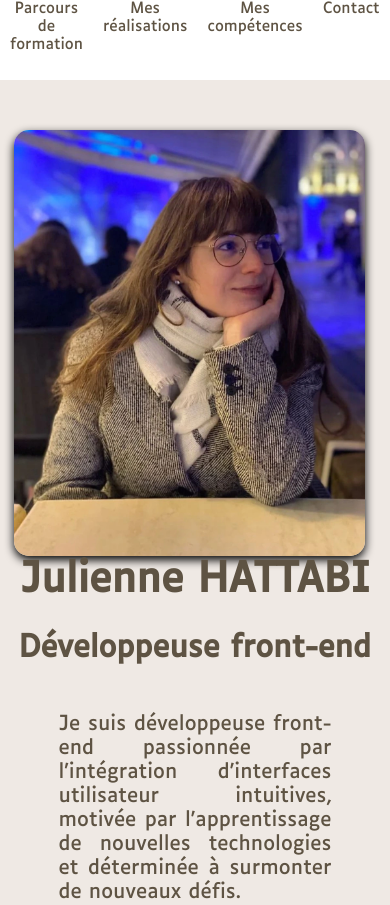
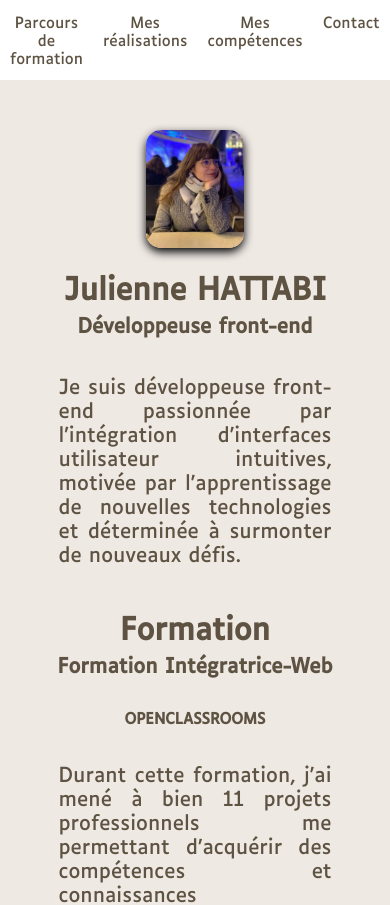
Before and after one commit to JulienneH/Portfolio, a React (Create React App) app: page / in a window 390 px wide. Shown: the top 905 px of the page. Built offline with nearby package versions, Linux system fonts and the light colour scheme.

Commit message:
feat : modification of media queries for a better mobile user experience

```diff
--- a/src/components/WorksSection.jsx
+++ b/src/components/WorksSection.jsx
@@ -1,4 +1,4 @@
-import React, { useState } from "react";
+import React, { useState, useRef, useEffect } from "react";
 import CardWorks from "./CardWorks";
 import worksData from "../works.json";
 import TechLogo from "../components/TechLogo";
@@ -26,6 +26,9 @@ const WorksSection = () => {
   const [isModalOpen, setIsModalOpen] = useState(false);
   const [selectedWork, setSelectedWork] = useState(null);
   const [isClosing, setIsClosing] = useState(false);
+
+  const modalRef = useRef(null);
+
   const openModal = (work) => {
     setSelectedWork(work);
     setIsModalOpen(true);
@@ -39,6 +42,15 @@ const WorksSection = () => {
       setIsClosing(false);
     }, 500);
   };
+
+  useEffect(() => {
+    if (isModalOpen && modalRef.current) {
+      if (window.innerWidth <= 768) {
+        modalRef.current.scrollIntoView({ behavior: "smooth" });
+      }
+    }
+  }, [isModalOpen]);
+
   return (
     <div className="cards_works" id="realisations">
       <h1 className="section_text section_title">Mes travaux</h1>
@@ -54,7 +66,7 @@ const WorksSection = () => {
       </div>
       {isModalOpen && selectedWork && (
         <div className={`modal ${isClosing ? "hidden" : ""}`}>
-          <div className="modal_content">
+          <div className="modal_content" ref={modalRef}>
             <button className="close_button" onClick={handleCloseModal}>
               X
             </button>
@@ -88,7 +100,7 @@ const WorksSection = () => {
                 target="_blank"
                 rel="noopener noreferrer"
               >
-                Voir le projet sur GitHub Pages
+                Accéder au site
               </a>
             </div>
           </div>
--- a/src/styles/form.scss
+++ b/src/styles/form.scss
@@ -16,6 +16,11 @@
   &_group label {
     width: 100px;
     margin-right: 50px;
+    @media (max-width: 768px) {
+      width: auto;
+      text-align: center;
+      margin-right: 0;
+    }
   }
   &_group input,
   &_group textarea {
--- a/src/styles/modal.scss
+++ b/src/styles/modal.scss
@@ -19,6 +19,11 @@
     max-width: 900px;
     text-align: center;
     position: relative;
+
+    @media (max-width: 768px) {
+      width: 95%;
+      padding: 10px;
+    }
   }
 
   &_text {
@@ -42,12 +47,20 @@
     grid-template-columns: 1fr 1fr;
     gap: 20px;
     margin-bottom: 20px;
+    @media (max-width: 768px) {
+      display: flex;
+      flex-direction: column;
+      gap: 10px;
+    }
   }
   &_left,
   &_right {
     padding: 10px;
     background-color: #f9f9f9;
     border-radius: 8px;
+    @media (max-width: 768px) {
+      padding: 5px;
+    }
   }
   &_left h3,
   &_right h3 {
@@ -57,6 +70,11 @@
   &_footer {
     display: flex;
     justify-content: space-between;
+    @media (max-width: 768px) {
+      flex-direction: column;
+      align-items: center;
+      gap: 10px;
+    }
   }
   &_footer a {
     text-decoration: none;
--- a/src/styles/navigation.scss
+++ b/src/styles/navigation.scss
@@ -30,6 +30,7 @@
 
     @media (max-width: 768px) {
       font-size: 15px;
+      padding-top: 15px;
     }
   }
   &_content:hover {
--- a/src/styles/section.scss
+++ b/src/styles/section.scss
@@ -17,7 +17,7 @@
     margin-top: 130px;
     box-shadow: 0 4px 10px rgba(0, 0, 0, 5);
     @media (max-width: 768px) {
-      width: 90%;
+      width: 25%;
     }
   }
   &_text {
@@ -36,8 +36,10 @@
     margin-top: 100px;
 
     @media (max-width: 768px) {
-      font-size: 40px;
-      margin: 0;
+      font-size: 30px;
+      margin-top: 25px;
+      margin-bottom: 5px;
+      text-align: center;
     }
   }
   @media (max-width: 768px) {
@@ -52,13 +54,17 @@
   }
   &_subtitle {
     font-size: 30px;
+    @media (max-width: 768px) {
+      margin-top: 0;
+      font-size: 20px;
+      text-align: center;
+    }
   }
 }
 
 .presentation_photo {
   margin-left: 200px;
   @media (max-width: 768px) {
-    margin-left: auto;
-    margin-right: 25px;
+    margin-left: 0px;
   }
 }
--- a/src/styles/works.scss
+++ b/src/styles/works.scss
@@ -29,6 +29,7 @@
   text-align: center;
   height: 230px;
   overflow: hidden;
+  transition: box-shadow 0.3s ease-in-out;
 
   &:hover {
     cursor: pointer;
```
